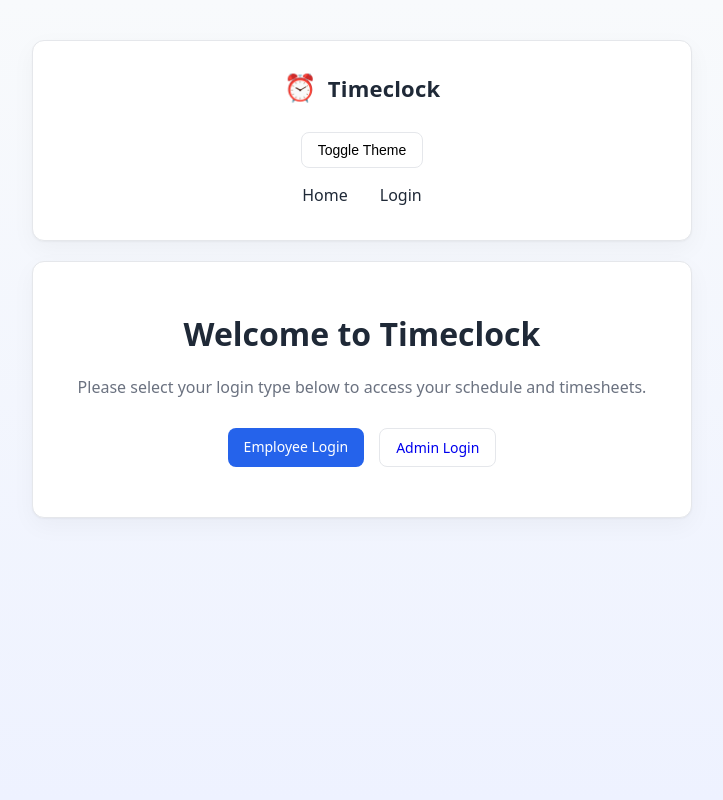
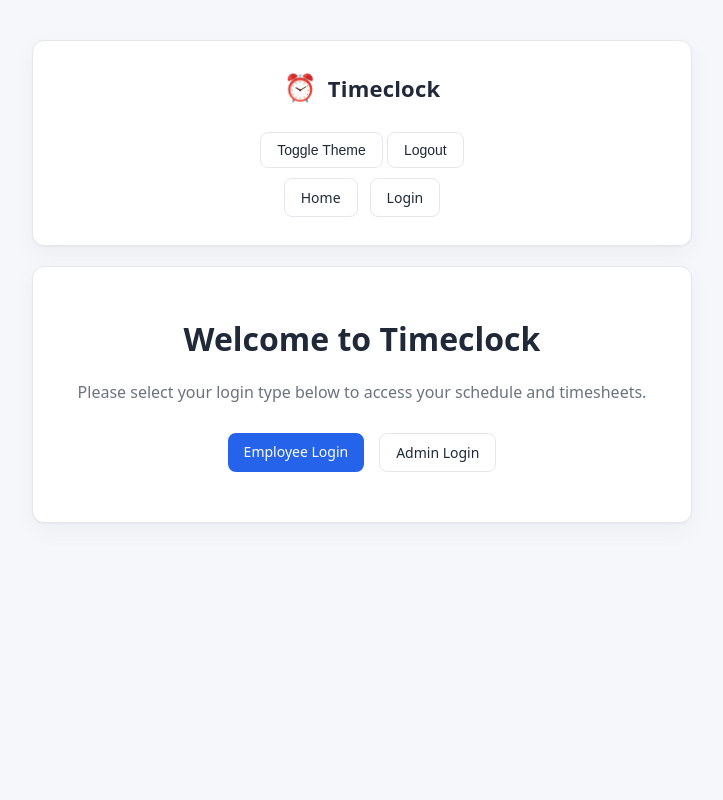
Before and after one commit to bwtatum/CAPSTONE, a Django app: page / in a window 1280 px wide. Shown: the whole page, without its empty margins (278-1001 px from the left). Run offline with Django 5.2, Linux system fonts and the light colour scheme.

Commit message:
Completed UI implementation
- Updated html files to include css changes
- Fixed dark mode toggle not changing page background
- Fixed a bug where clearing forms refreshed the page rather than resetting only the form

```diff
--- a/src/timeclock-app/core/static/css/style.css
+++ b/src/timeclock-app/core/static/css/style.css
@@ -13,6 +13,8 @@
   --success:#22c55e;
   --danger:#ef4444;
 }
+a {color:var(--text)}
+a:visited {color:var(--text)}
 
 /* ---------- GLOBAL ---------- */
 
@@ -23,7 +25,6 @@
 body{
   margin:0;
   min-height:100vh;
-  background: linear-gradient(180deg, #f8fafc 0%, #eef2ff 100%);
   color:var(--text);
   font-family:system-ui,-apple-system,Segoe UI,Roboto,Arial,sans-serif;
   text-align:center;
@@ -85,14 +86,14 @@ body{
 /* ---------- BUTTONS ---------- */
 .btn{
   border:1px solid var(--border);
-  background:white;
+  background:var(--card);
   padding:9px 16px;
   border-radius:8px;
   cursor:pointer;
   text-decoration:none;
   font-size:14px;
   font-weight:500;
-
+  color:var(--text);
   transition:all .15s ease;
 }
 
@@ -185,6 +186,7 @@ th{
   padding:10px;
   border-radius:8px;
   margin-bottom:10px;
+  color: black;
 }
 
 .msg.success{
@@ -205,6 +207,8 @@ th{
   gap:10px;
   margin-top:15px;
 }
+
+
 
 /* ---------- SMALL TEXT ---------- */
 
@@ -231,7 +235,6 @@ html[data-theme="dark"] {
   --text: #e5e7eb;
   --muted: #94a3b8;
   --border: rgba(255,255,255,0.10);
-
   --primary: #2563eb;
   --primary-hover: #1d4ed8;
 
@@ -242,9 +245,15 @@ html[data-theme="dark"] {
 
 /* Ensure body respects the theme transition */
 body {
+  background-color: var(--bg);
   transition: background-color 0.25s ease, color 0.25s ease;
 }
 
 .card {
   transition: background-color 0.25s ease, border-color 0.25s ease;
 }
+
+a.btn.ghost{
+  color: var(--text) !important;
+  background: var(--card) !important;
+}
--- a/src/timeclock-app/core/templates/core/admin_schedule.html
+++ b/src/timeclock-app/core/templates/core/admin_schedule.html
@@ -102,7 +102,7 @@
 
     <div class="row">
       <button class="btn primary" type="submit">Save Schedule</button>
-      <a class="link" href="{% url 'admin_schedule' %}">Clear</a>
+      <button class="btn ghost" type="submit" onClick="this.form.reset();">Clear</button>
     </div>
   </form>
 </div>
--- a/src/timeclock-app/core/templates/core/base.html
+++ b/src/timeclock-app/core/templates/core/base.html
@@ -4,6 +4,7 @@
 <!doctype html>
 <html data-theme="dark">
   <head>
+
     <meta charset="utf-8" />
     <title>{% block title %}Timeclock{% endblock %}</title>
     <meta name="viewport" content="width=device-width, initial-scale=1" />
@@ -45,30 +46,31 @@
             <span style="font-size: 1.2em; margin-right: 5px;">⏰</span> Timeclock
           </div>
           <button id="themeToggle" class="btn ghost" type="button">Toggle Theme</button>
+          <form method="post" action="{% url 'logout' %}" style="display:inline;">
+              {% csrf_token %}
+              <button type="submit" class="btn ghost">Logout</button>
+            </form>
         </div>
 
         <div class="navlinks">
           {% if request.user.is_authenticated %}
             {% if request.user|in_group:"Admin" %}
-              <a class="link" href="{% url 'portal_home' %}">Dashboard</a>
+              <a class="btn ghost" type="button" href="{% url 'portal_home' %}">Dashboard</a>
             {% else %}
-              <a class="link" href="{% url 'home' %}">Dashboard</a>
+              <a class="btn ghost" type="button" href="{% url 'home' %}">Dashboard</a>
             {% endif %}
-            <a class="link" href="{% url 'timesheet' %}">My Timesheet</a>
+            <a class="btn ghost" type="button" href="{% url 'timesheet' %}">My Timesheet</a>
               {% if request.user|in_group:"Admin" %}
-                <a class="link" href="{% url 'home' %}">Work</a>
+                <a class="btn ghost" type="button" href="{% url 'home' %}">Work</a>
               {% endif %}
 
-            <form method="post" action="{% url 'logout' %}" style="display:inline;">
-              {% csrf_token %}
-              <button type="submit" class="btn ghost">Logout</button>
-            </form>
 
           {% else %}
-            <a class="link" href="{% url 'landing' %}">Home</a>
-            <a class="link" href="{% url 'login' %}">Login</a>
+            <a class="btn ghost" type="button" href="{% url 'landing' %}">Home</a>
+            <a class="btn ghost" type="button" href="{% url 'login' %}">Login</a>
           {% endif %}
         </div>
+
       </nav>
 
       {% if messages %}
```
Also changed, not shown: src/timeclock-app/db.sqlite3.
